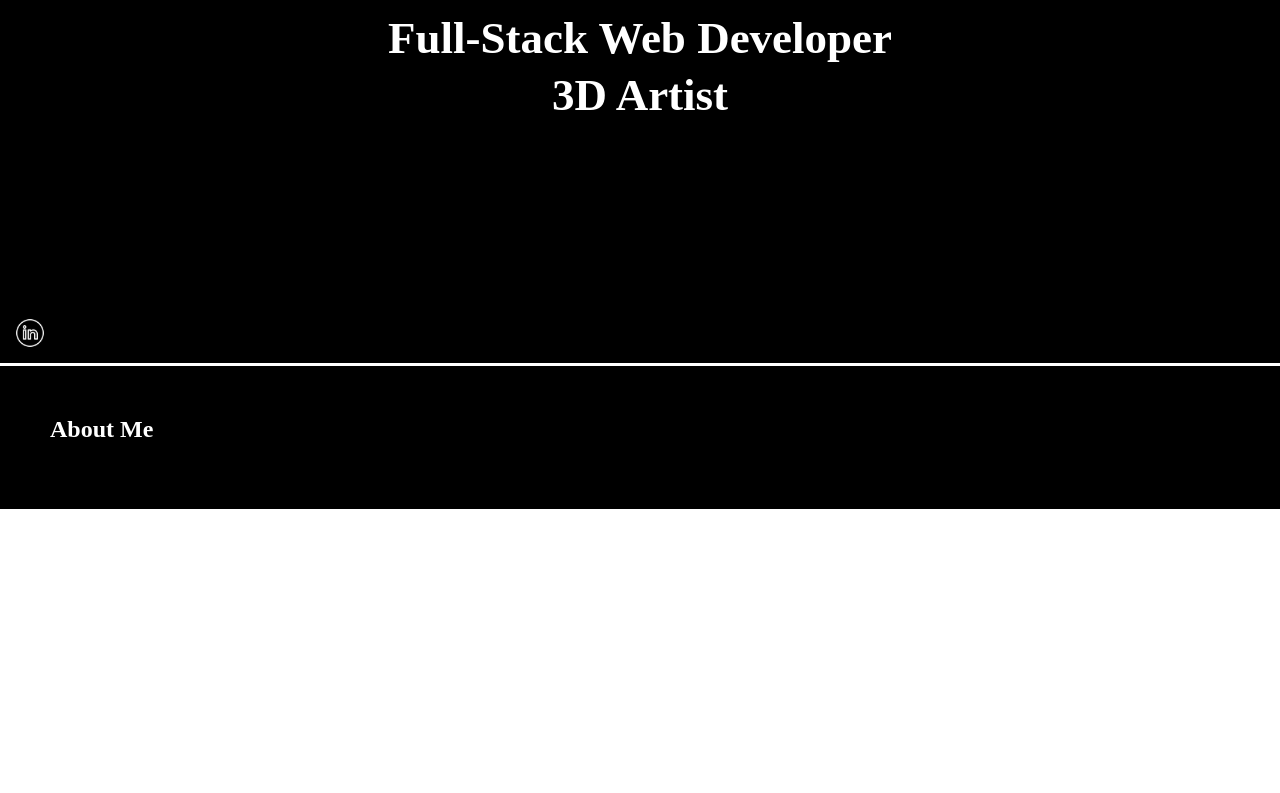
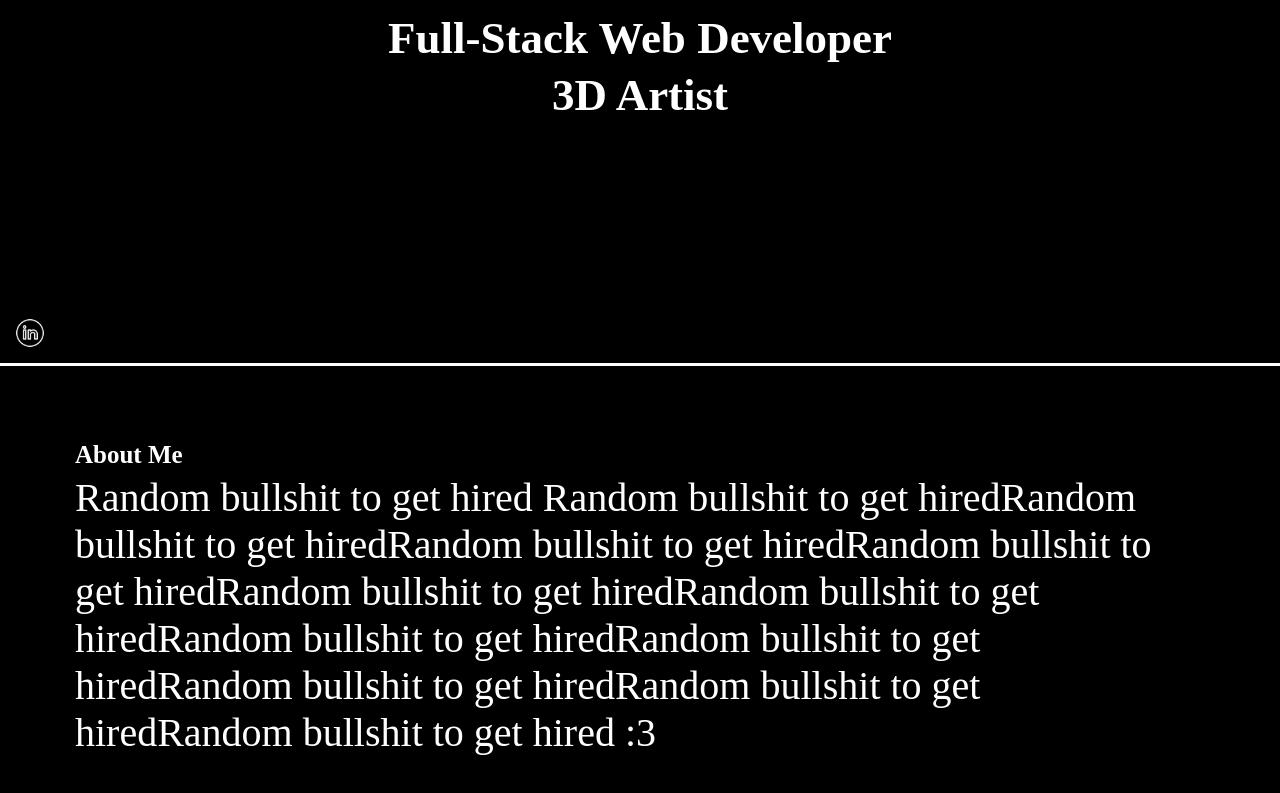
Before and after one commit to Bouderton/about-me, a React (Vite) app in the folder About-Me/: page / in a window 1280 px wide. Shown: the part 437-1230 px from the top of the page. Before the commit the page ends 946 px from the top, so only its background shows below. Built offline with nearby package versions, Linux system fonts and the light colour scheme.

Commit message:
about me section

```diff
--- a/About-Me/src/components/About/About.css
+++ b/About-Me/src/components/About/About.css
@@ -2,9 +2,15 @@
   color: white;
   background: black;
   margin-top: 3px;
-  padding: 50px;
+  padding: 75px;
 }
 
 .about__title {
+  margin: 0 0 5px;
+  font-size: 25px;
+}
+
+.about__text {
+  font-size: 40px;
   margin: 0;
 }
--- a/About-Me/src/components/About/About.jsx
+++ b/About-Me/src/components/About/About.jsx
@@ -4,7 +4,13 @@ const About = () => {
   return (
     <div className="about__container">
       <h2 className="about__title">About Me</h2>
-      <p className="about__text"></p>
+      <p className="about__text">
+        Random bullshit to get hired Random bullshit to get hiredRandom bullshit
+        to get hiredRandom bullshit to get hiredRandom bullshit to get
+        hiredRandom bullshit to get hiredRandom bullshit to get hiredRandom
+        bullshit to get hiredRandom bullshit to get hiredRandom bullshit to get
+        hiredRandom bullshit to get hiredRandom bullshit to get hired :3
+      </p>
     </div>
   );
 };
```
